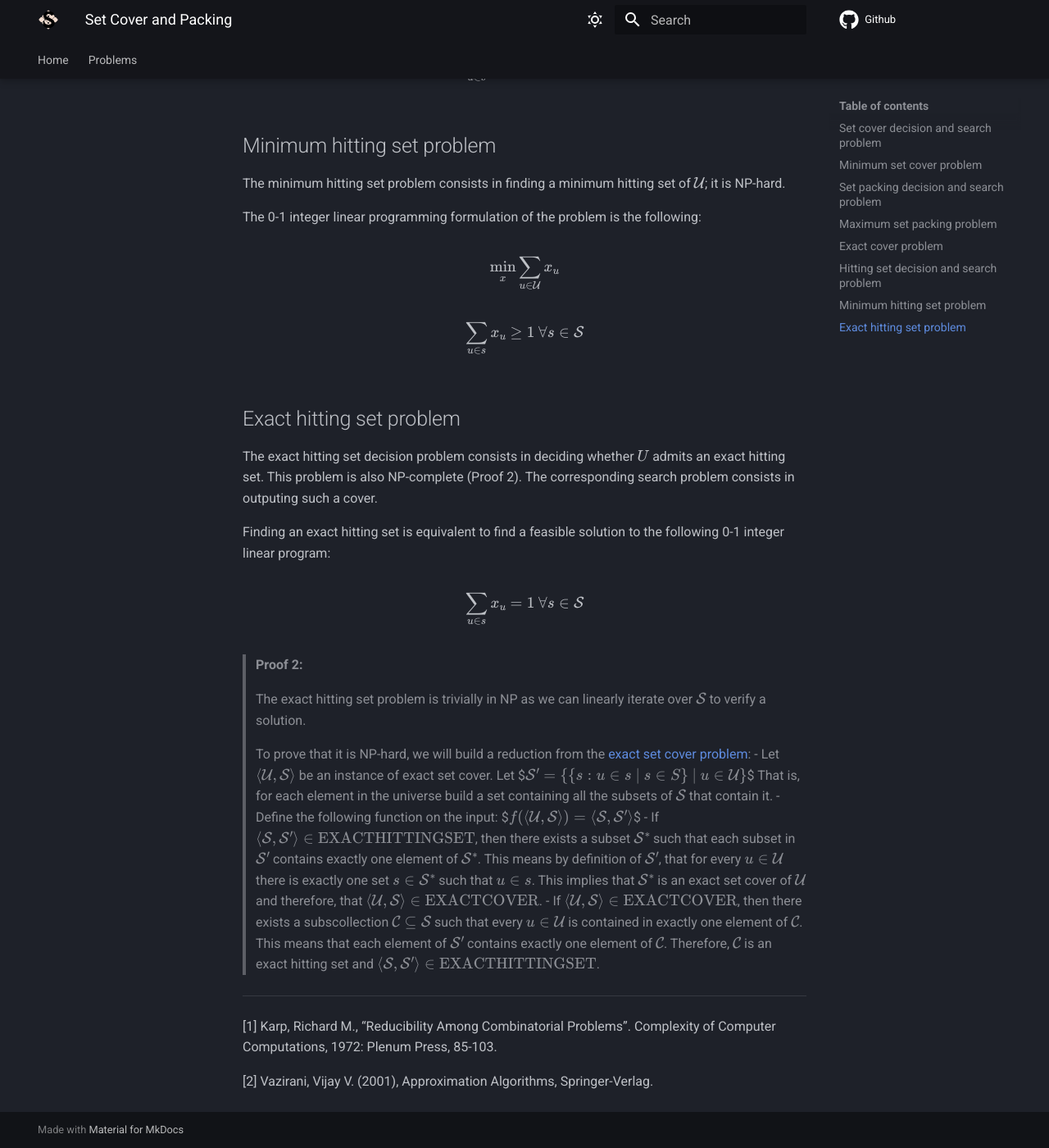
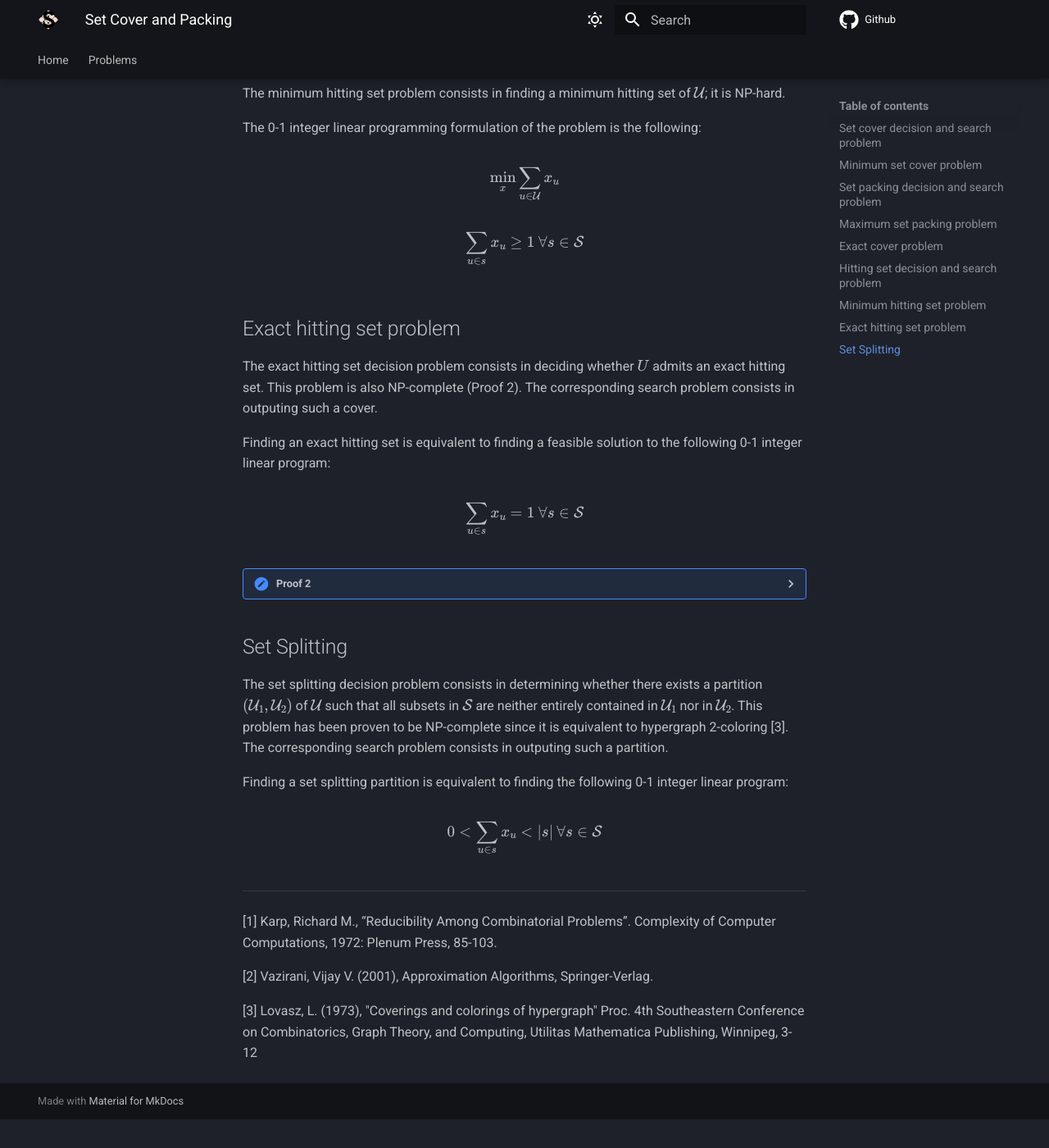
Before and after one commit to agilot/satapps, an MkDocs documentation site: the page built from docs/docs/problems/set-cover.md, in a window 1280 px wide and 1400 px high, scrolled down 2991 px. Shown: the whole window at 82% size. Built offline with MkDocs 1.6.1 and Material for MkDocs 9.7.7, drawn with Linux system fonts in a browser that asks for light colours; comment, search, counter and statistics services are not loaded; after the commit the page ends 4356 px from its top, so only the background shows below that; some of the changed text lies outside the part shown.

Commit message:
Implement a problem framework

```diff
--- a/docs/docs/mathjax.js
+++ b/docs/docs/mathjax.js
@@ -7,7 +7,8 @@
   },
   options: {
     ignoreHtmlClass: ".*|",
-    processHtmlClass: "arithmatex"
+    processHtmlClass: "arithmatex",
+    smart_dollar: True
   }
 };
 
--- a/docs/docs/problems/set-cover.md
+++ b/docs/docs/problems/set-cover.md
@@ -33,19 +33,19 @@
 
 The set packing decision problem consists in deciding whether, given a natural integer $k$, there exists a packing $\mathcal{C}$ of $\mathcal{U}$ such that $|\mathcal{C}| = k$. This problem has been proven to be NP-complete (Karp, 1972) [1]. The corresponding search problem consists in outputing such a packing.
 
-Finding a set packing of $k$ elements is equivalent to find a feasible solution to the following 0-1 integer linear program:
+Finding a set packing of $k$ elements is equivalent to finding a feasible solution to the following 0-1 integer linear program:
 
 $$\sum_{s \in \mathcal{S}} x_s \geq k$$
 
 $$\sum_{s:e \in s} x_s \leq 1 \  \forall e \in \mathcal{U} $$
 
-Finding a solution for the problem is also equivalent to find an [independent set](../indset#independent-set-search-and-decision-problem) of size $k$ is the following graph: for each element of $\mathcal{S}$ create a vertex, and add an edge between two vertices if the intersection of their corresponding sets is non empty.
+Finding a solution for the problem is also equivalent to find an [independent set](../indset#independent-set-search-and-decision-problem) of size $k$ in the following graph: for each element of $\mathcal{S}$ create a vertex, and add an edge between two vertices if the intersection of their corresponding sets is non empty (Proof 1).
 
-> __Proof 1:__
->
-> - If there exists an independent set $I$ of size $k$ in the graph then any pair of vertices in $I$ is not connected which implies that their respective sets are disjoints.
-> - If there is no such set then for any subcollection of $k$ elements of $\mathcal{S}$, at least one pair of set is not disjoint.
-
+<details class="arithmatex"> <summary><b>Proof 1</b></summary>
+<ul>
+<li> If there exists an independent set \(I\) of size \(k\) in the graph then any pair of vertices in \(I\) is not connected which implies that their respective sets are disjoints.</li>
+<li> If there is no such set then for any subcollection of \(k\) elements of \(\mathcal{S}\), at least one pair of set is not disjoint.</li>
+</ul> </details>
 
 ## Maximum set packing problem
 
@@ -64,7 +64,7 @@
 
 The exact set cover decision problem consists in deciding whether $U$ admits an exact cover. This problem has been proven to be NP-complete (Karp, 1972) [1]. The corresponding search problem consists in outputing such a cover.
 
-Finding an exact cover is equivalent to find a feasible solution to the following 0-1 integer linear program:
+Finding an exact cover is equivalent to finding a feasible solution to the following 0-1 integer linear program:
 
 $$\sum_{s:e \in s} x_s = 1 \  \forall e \in \mathcal{U} $$
 
@@ -92,21 +92,35 @@
 
 The exact hitting set decision problem consists in deciding whether $U$ admits an exact hitting set. This problem is also NP-complete (Proof 2). The corresponding search problem consists in outputing such a cover.
 
-Finding an exact hitting set is equivalent to find a feasible solution to the following 0-1 integer linear program:
+Finding an exact hitting set is equivalent to finding a feasible solution to the following 0-1 integer linear program:
 
 $$\sum_{u \in s} x_u = 1 \  \forall s \in \mathcal{S} $$
 
-> __Proof 2:__
->
-> The exact hitting set problem is trivially in NP as we can linearly iterate over $\mathcal{S}$ to verify a solution.
->
-> To prove that it is NP-hard, we will build a reduction from the [exact set cover problem](#exact-cover-problem):
-> - Let $\langle \mathcal{U}, \mathcal{S} \rangle$ be an instance of exact set cover. Let $$\mathcal{S}'= \{\{s: u \in s\ |\ s \in S\} \ |\  u\in \mathcal{U}\}$$
-That is, for each element in the universe build a set containing all the subsets of $\mathcal{S}$ that contain it.
-> - Define the following function on the input: $$f(\langle \mathcal{U}, \mathcal{S} \rangle) = \langle \mathcal{S}, \mathcal{S}'\rangle$$
-> - If $\langle \mathcal{S}, \mathcal{S}'\rangle \in \textup{EXACTHITTINGSET}$, then there exists a subset $\mathcal{S}^*$ such that each subset in $\mathcal{S}'$ contains exactly one element of $\mathcal{S}^*$. This means by definition of $\mathcal{S}'$, that for every $u \in \mathcal{U}$ there is exactly one set  $s \in \mathcal{S}^*$ such that $u \in s$. This implies that $\mathcal{S}^*$ is an exact set cover of $\mathcal{U}$ and therefore, that $\langle \mathcal{U}, \mathcal{S}\rangle \in \textup{EXACTCOVER}$.
-> - If
-$\langle \mathcal{U}, \mathcal{S}\rangle \in \textup{EXACTCOVER}$, then there exists a subscollection $\mathcal{C} \subseteq \mathcal{S}$ such that every $u \in \mathcal{U}$ is contained in exactly one element of $\mathcal{C}$. This means that each element of $\mathcal{S}'$ contains exactly one element of $\mathcal{C}$. Therefore, $\mathcal{C}$ is an exact hitting set and $\langle \mathcal{S}, \mathcal{S}'\rangle \in \textup{EXACTHITTINGSET}$.
+<details class="arithmatex">
+  <summary><b>Proof 2</b></summary>
+  The exact hitting set problem is trivially in NP as we can linearly iterate over \(\mathcal{S}\) to verify a solution.
+
+  To prove that it is NP-hard, we will build a reduction from the [exact set cover problem](#exact-cover-problem):
+
+  Let \(\langle \mathcal{U}, \mathcal{S} \rangle\) be an instance of exact set cover. Let \[\mathcal{S}'= \{\{s: u \in s\ |\ s \in S\} \ |\  u\in \mathcal{U}\}\]
+
+  That is, for each element in the universe build a set containing all the subsets of \(\mathcal{S}\) that contain it.
+  <ul>
+  <li> Define the following function on the input: \[f(\langle \mathcal{U}, \mathcal{S} \rangle) = \langle \mathcal{S}, \mathcal{S}'\rangle\] </li>
+
+  <li> If \( \langle \mathcal{S}, \mathcal{S}'\rangle \in \textup{EXACTHITTINGSET} \), then there exists a subset  \( \mathcal{S}^* \) such that each subset in \(\mathcal{S}'\) contains exactly one element of \(\mathcal{S}^* \). This means by definition of \(\mathcal{S}'\), that for every \(u \in \mathcal{U}\) there is exactly one set  \(s \in \mathcal{S}^* \) such that \(u \in s\). This implies that \(\mathcal{S}^* \) is an exact set cover of $\mathcal{U}$ and therefore, that \( \langle \mathcal{U}, \mathcal{S}\rangle \in \textup{EXACTCOVER}\). </li>
+  <li> If
+  \(\langle \mathcal{U}, \mathcal{S}\rangle \in \textup{EXACTCOVER} \), then there exists a subscollection \( \mathcal{C} \subseteq \mathcal{S} \) such that every \( u \in \mathcal{U} \) is contained in exactly one element of \(\mathcal{C}\). This means that each element of \(\mathcal{S}'\) contains exactly one element of \(\mathcal{C}\). Therefore, \(\mathcal{C}\) is an exact hitting set and \(\langle \mathcal{S}, \mathcal{S}'\rangle \in \textup{EXACTHITTINGSET}\). </li>
+  </ul>
+</details>
+
+## Set Splitting
+
+The set splitting decision problem consists in determining whether there exists a partition $(\mathcal{U}_1, \mathcal{U}_2)$ of $\mathcal{U}$ such that all subsets in $\mathcal{S}$ are neither entirely contained in $\mathcal{U}_1$ nor in  $\mathcal{U}_2$. This problem has been proven to be NP-complete since it is equivalent to hypergraph 2-coloring [3]. The corresponding search problem consists in outputing such a partition.
+
+Finding a set splitting partition is equivalent to finding  the following 0-1 integer linear program:
+
+$$ 0 < \sum_{u \in s} x_u < |s| \: \forall s \in \mathcal{S}$$
 
 ---
 
@@ -114,3 +128,5 @@
 Complexity of Computer Computations, 1972: Plenum Press, 85-103.
 
 [2] Vazirani, Vijay V. (2001), Approximation Algorithms, Springer-Verlag.
+
+[3] Lovasz, L. (1973), "Coverings and colorings of hypergraph" Proc. 4th Southeastern Conference on Combinatorics, Graph Theory, and Computing, Utilitas Mathematica Publishing, Winnipeg, 3-12
```
Also changed, not shown: docs/docs/problems.md (+3 -1 lines), docs/docs/problems/partitioning.md (+50 -3 lines), 7 other files.
